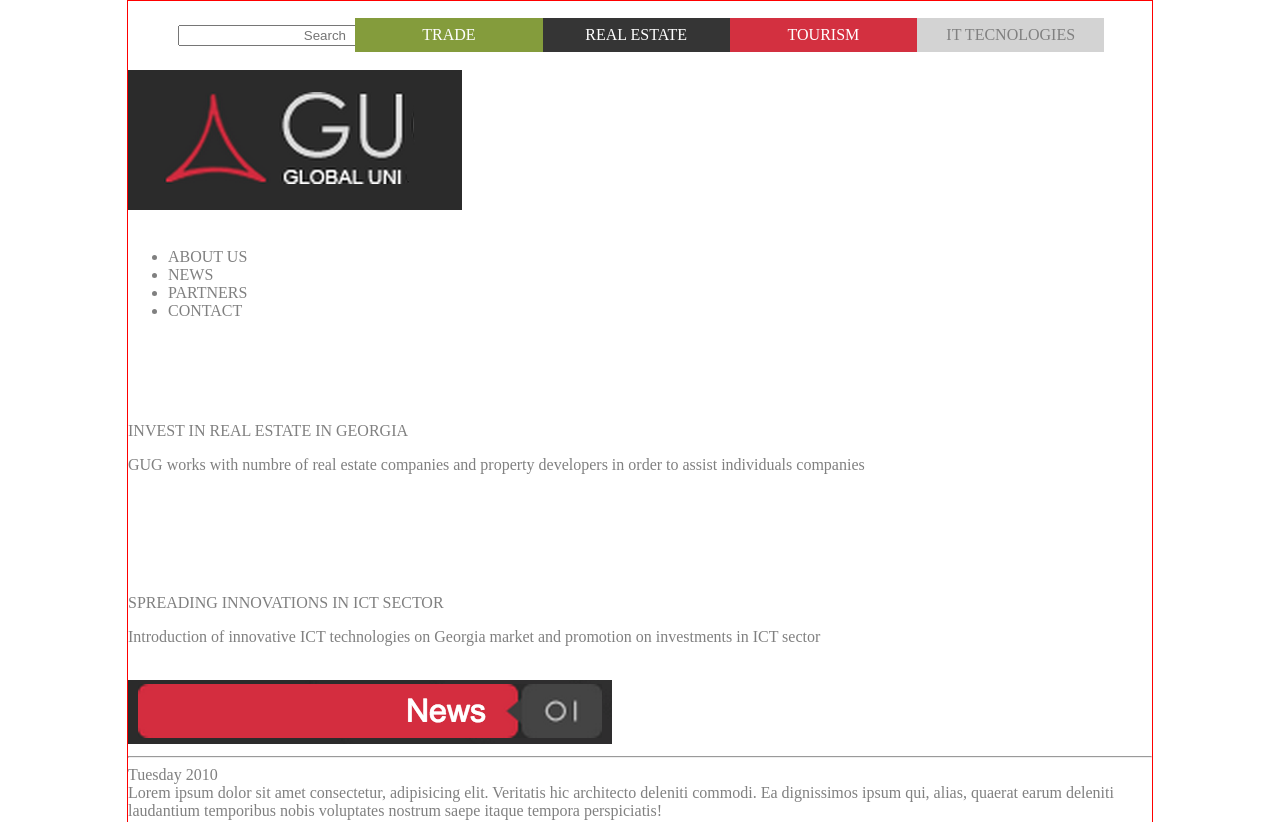
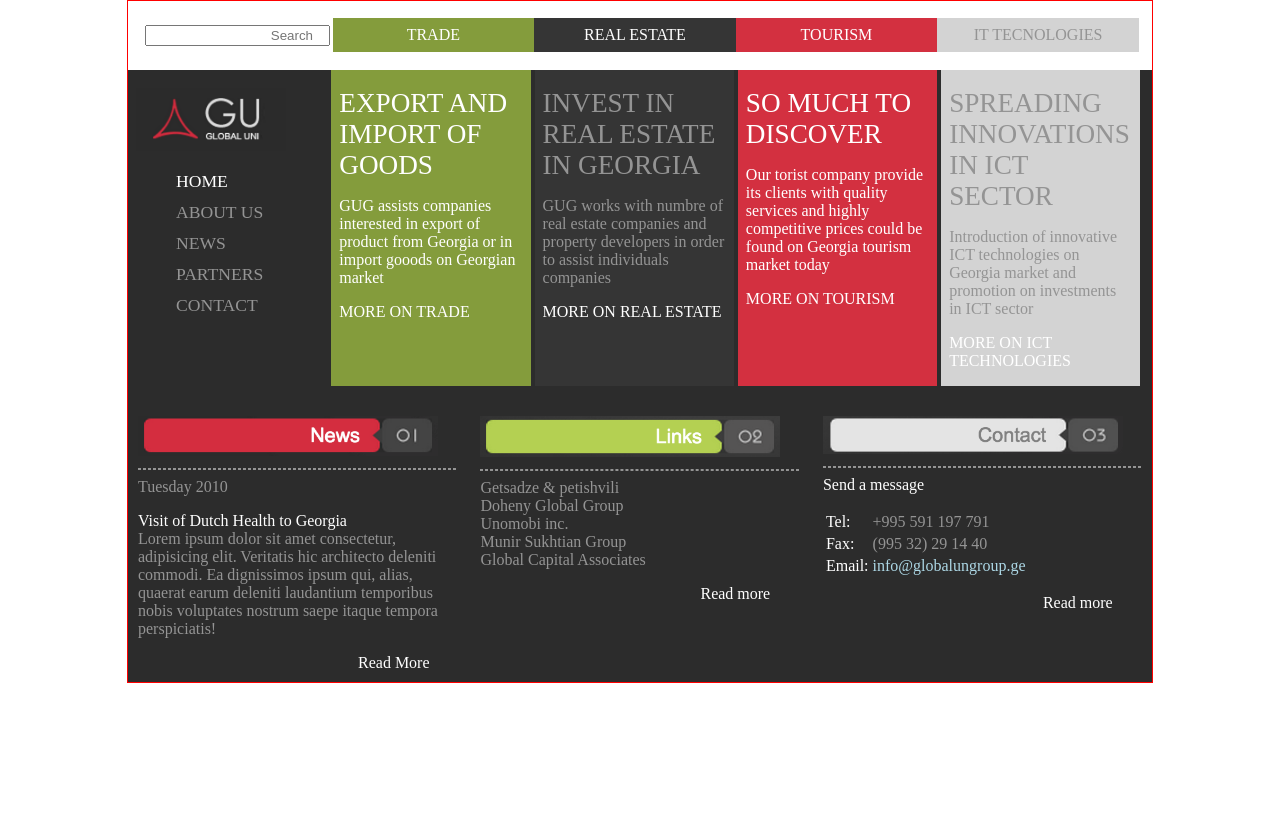
Before and after one commit to Sics02/pw1011-2233, a plain HTML site: page practica03/index.html in a window 1280 px wide. Shown: the top 822 px of the page. After the commit the page ends 800 px from the top, so only its background shows below. Drawn offline with Linux system fonts and the light colour scheme.

Commit message:
Practica03 CSS terminada

```diff
--- a/practica03/css/estilos.css
+++ b/practica03/css/estilos.css
@@ -5,13 +5,29 @@ body{
     max-width: 1024px;
 }
 
+footer article{
+    display: inline-block;
+    margin-top: 20px;
+    padding: 10px;
+    vertical-align: top;
+    width: 31.1%;
+}
+
+footer img{
+    width: 300px;
+}
+
 header input{
     text-align: right;
 }
 
+header ul{
+    margin-left: -37px;
+}
+
 header ul li{
     display: inline-block;
-    padding: 8px 10px;
+    padding: 8px 14px;
     text-align: center;
     width: 17%;
 }
@@ -32,8 +48,54 @@ header ul li:nth-child(5){
     background: lightgray;
 }
 
+hr{
+    border-style: dashed;
+    color: #949494;
+}
+
+section,footer{
+    background-color: #2c2c2c;
+}
+
+section article{
+    /*border: 1px solid red; */
+    height: 280px;
+    display: inline-block;
+    padding: 18px 8px;
+    vertical-align: top;
+    width: 17.9%;
+}
+
+section article ul{
+    list-style: none;
+}
+
+section article ul li{
+    margin-bottom: 10px;
+}
+
+section article:nth-child(2){
+    background: #849C3C;
+}
+
+section article:nth-child(3){
+    background: #353535;
+}
+
+section article:nth-child(4){
+    background: #D33040;
+}
+
+section article:nth-child(5){
+    background: lightgray;
+}
+
+section img{
+    width: 150px;
+}
+
 .letra-azul{
-    color: blue;
+    color: lightblue;
 }
 
 .letra-blanca{
@@ -41,5 +103,17 @@ header ul li:nth-child(5){
 }
 
 .letra-gris{
-    color: gray;
+    color: #949494;
 }
+
+.read-more{
+    margin-left: 220px;
+}
+
+.tam-menu-lateral{
+    font-size: 1.1em;
+}
+
+.tam-tarjetas{
+    font-size: 1.7em;
+}
--- a/practica03/index.html
+++ b/practica03/index.html
@@ -62,7 +62,7 @@
                 MORE ON TOURISM
             </span>
         </article>
-        <articlex>
+        <article>
             <span class="letra-gris tam-tarjetas">
                 SPREADING INNOVATIONS IN ICT SECTOR
             </span>
@@ -83,6 +83,7 @@
             <span class="letra-gris">
                 Tuesday 2010
             </span>
+            <p></p>
             <span class="letra-blanca">
                 Visit of Dutch Health to Georgia
             </span>
```
Also changed, not shown: practica03/img/completo.png.
